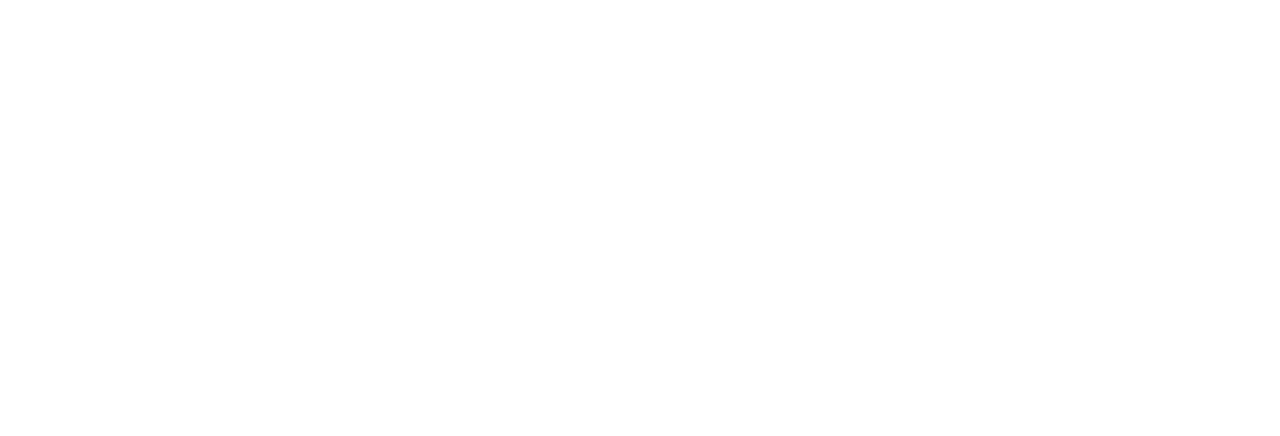
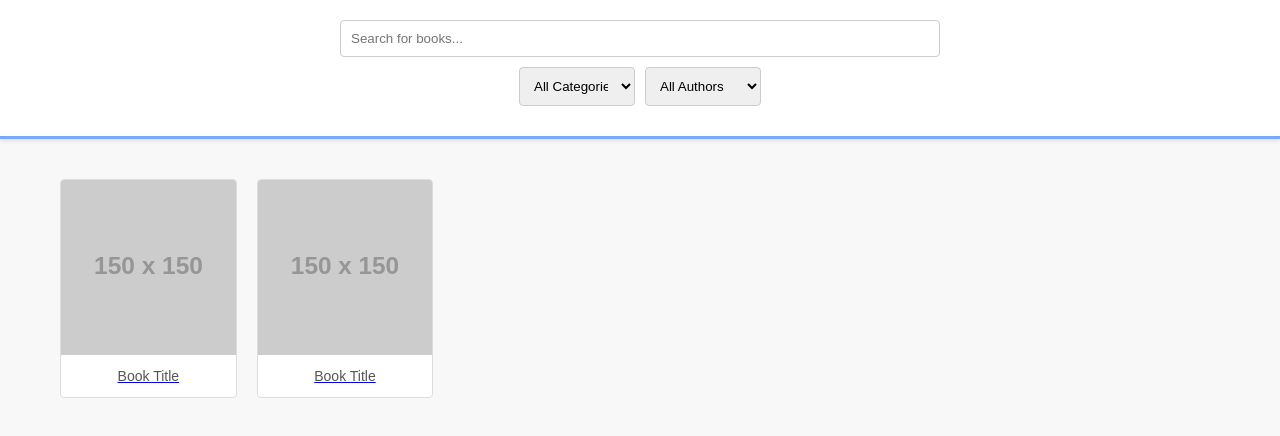
Before and after one commit to kurdoshali/vigilant-train, a plain HTML site: page templates/student_programs.html in a window 1280 px wide. Drawn offline with Linux system fonts and the light colour scheme; files that its build step writes are made by us from their sources; placeholder pictures from the web are drawn by us.

Commit message:
research page styling and formatting

```diff
--- a/static/styles.css
+++ b/static/styles.css
@@ -29,8 +29,8 @@ a:hover {
 }
 
 header {
-    background: #fff;
-    color: #051c3b;
+    background: #051c3b;
+    color: #fff;
     padding-top: 2px;
     min-height: 70px;
     border-bottom: #77aaff 3px solid;
@@ -39,7 +39,7 @@ header {
 
 
 header a {
-    color: #051c3b;
+    color: #fff;
     text-decoration: none;
     text-transform: uppercase;
     font-size: 12px;
@@ -120,11 +120,11 @@ img {
     clear: both;
 }
 
-.scroll-flex {
+/* .scroll-flex {
     display: flex;
     overflow-x: scroll;
     width: 50%;
-}
+} */
 .flex-container {
     display: flex;
     justify-content: flex-start;
@@ -197,7 +197,8 @@ img {
 }
 
 #events {
-    background-color: #051c3b;
+    /* background-color: #051c3b; */
+    border: none;
 }
 #events h2 {
     color: #ffffff;
@@ -384,6 +385,15 @@ select {
 
 
 
+
+
+
+
+
+
+
+
+
 /* research html */
 .searchfield {
     font-weight: 600;
@@ -523,7 +533,7 @@ select {
     margin: 10px;
     padding: 20px;
     height: 50px;
-    border: 1px solid #000;
+
     justify-content: center;
     align-items: center;
 }
@@ -532,6 +542,53 @@ select {
     display: flex;
     flex-wrap: wrap;
 }
+
+main {
+    padding: 20px;
+    max-width: 1200px;
+    margin: 0 auto;
+}
+
+.book-gallery {
+    display: grid;
+    grid-template-columns: repeat(auto-fill, minmax(175px, 1fr));
+    gap: 100px;
+}
+
+.book-item {
+    background-color: #fff;
+    border: 1px solid #ddd;
+    border-radius: 4px;
+    overflow: hidden;
+    text-align: center;
+    transition: transform 0.2s;
+}
+
+.book-item:hover {
+    transform: scale(1.05);
+}
+
+.book-item img {
+    width: 100%;
+    height: auto;
+}
+
+.book-item p {
+    padding: 10px;
+    font-size: 14px;
+    color: #555;
+}
+
+
+
+
+
+
+
+
+
+
+
 
 /* partnerships page */
 
--- a/templates/student_programs.html
+++ b/templates/student_programs.html
@@ -0,0 +1,132 @@
+<!DOCTYPE html>
+<html lang="en">
+<head>
+    <meta charset="UTF-8">
+    <meta name="viewport" content="width=device-width, initial-scale=1.0">
+    <title>Book Gallery</title>
+    <link rel="stylesheet" href="styles.css">
+    <style>
+        * {
+    box-sizing: border-box;
+    margin: 0;
+    padding: 0;
+    font-family: Arial, sans-serif;
+}
+
+body {
+    background-color: #f8f8f8;
+    color: #333;
+}
+
+header {
+    background-color: #fff;
+    padding: 20px;
+    box-shadow: 0 2px 4px rgba(0, 0, 0, 0.1);
+    display: flex;
+    flex-direction: column;
+    align-items: center;
+    margin-bottom: 20px;
+}
+
+.search-bar {
+    margin-bottom: 10px;
+    width: 100%;
+    max-width: 600px;
+}
+
+.search-bar input {
+    width: 100%;
+    padding: 10px;
+    border: 1px solid #ccc;
+    border-radius: 4px;
+}
+
+.filters {
+    display: flex;
+    gap: 10px;
+}
+
+.filters select {
+    padding: 10px;
+    border: 1px solid #ccc;
+    border-radius: 4px;
+}
+
+main {
+    padding: 20px;
+    max-width: 1200px;
+    margin: 0 auto;
+}
+
+.book-gallery {
+    display: grid;
+    grid-template-columns: repeat(auto-fill, minmax(150px, 1fr));
+    gap: 20px;
+}
+
+.book-item {
+    background-color: #fff;
+    border: 1px solid #ddd;
+    border-radius: 4px;
+    overflow: hidden;
+    text-align: center;
+    transition: transform 0.2s;
+}
+
+.book-item:hover {
+    transform: scale(1.05);
+}
+
+.book-item img {
+    width: 100%;
+    height: auto;
+}
+
+.book-item p {
+    padding: 10px;
+    font-size: 14px;
+    color: #555;
+}
+    </style>
+</head>
+<body>
+    <header>
+        <div class="search-bar">
+            <input type="text" placeholder="Search for books...">
+        </div>
+        <div class="filters">
+            <select>
+                <option value="all">All Categories</option>
+                <option value="fiction">Fiction</option>
+                <option value="non-fiction">Non-Fiction</option>
+                <option value="science">Science</option>
+                <option value="history">History</option>
+            </select>
+            <select>
+                <option value="all">All Authors</option>
+                <option value="author1">Author 1</option>
+                <option value="author2">Author 2</option>
+                <option value="author3">Author 3</option>
+            </select>
+        </div>
+    </header>
+    <main>
+        <div class="book-gallery">
+            <div class="book-item">
+                <a href="#">
+                    <img src="https://via.placeholder.com/150" alt="Book Cover">
+                    <p>Book Title</p>
+                </a>
+            </div>
+            <!-- Repeat .book-item for more book placeholders -->
+            <div class="book-item">
+                <a href="#">
+                    <img src="https://via.placeholder.com/150" alt="Book Cover">
+                    <p>Book Title</p>
+                </a>
+            </div>
+            <!-- Add as many book items as needed -->
+        </div>
+    </main>
+</body>
+</html>
```
Also changed, not shown: templates/homepage.html (+2 -2 lines), templates/research.html (+39 -24 lines), static/capitol.jpg (renamed from static/depositphotos_6376035-stock-photo-washington-dc-capitol-usa.jpg).
